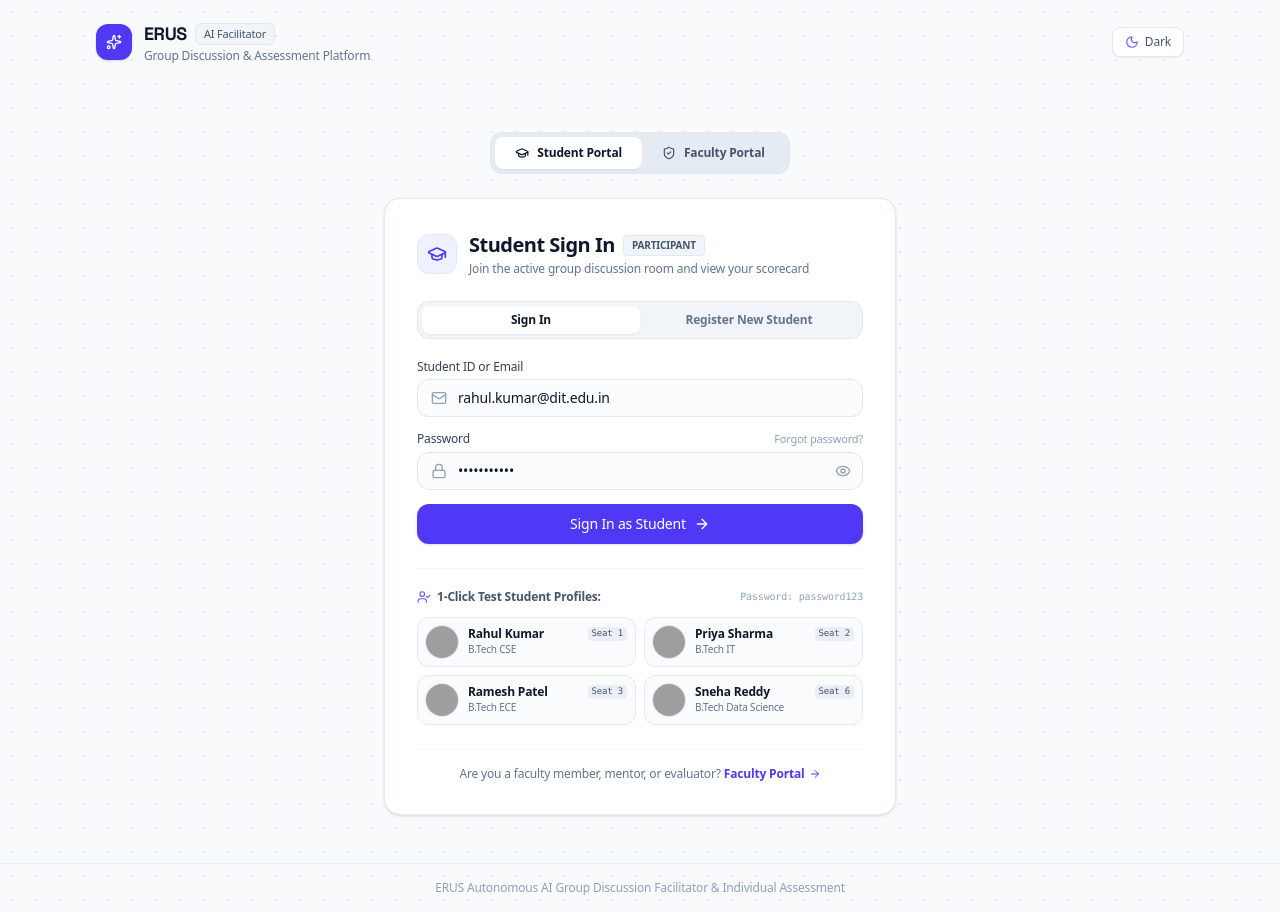
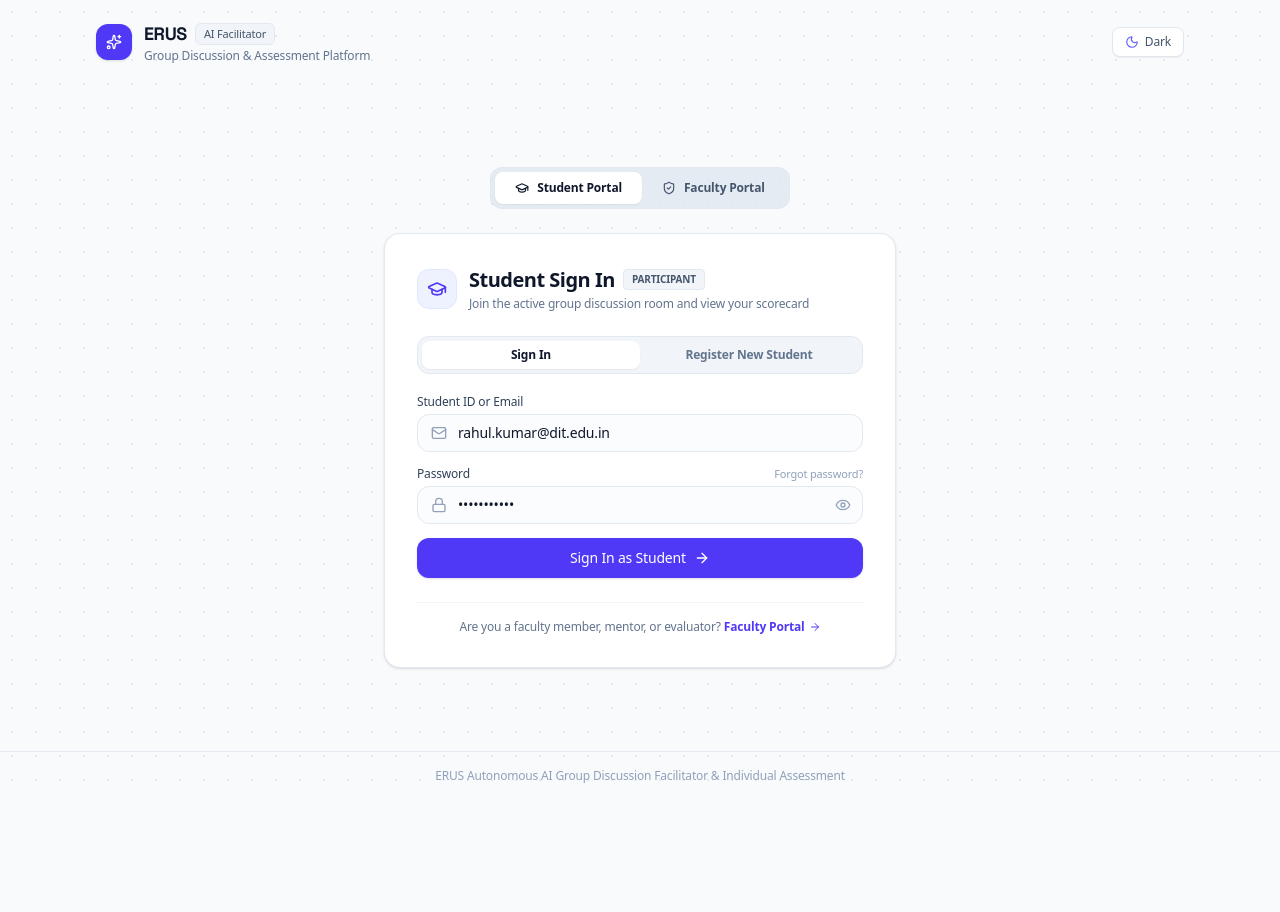
Before and after one commit to AishwaryaKokatnoor/ERUS, a React (Vite) app: page / in a window 1280 px wide. After the commit the page ends 800 px from the top, so only its background shows below. Built offline with nearby package versions, Linux system fonts and the light colour scheme; grey boxes are pictures that could not be loaded.

Commit message:
chore: remove all dummy data, mock credentials, and quick-login presets

```diff
--- a/src/components/Auth/FacultyLogin.tsx
+++ b/src/components/Auth/FacultyLogin.tsx
@@ -7,7 +7,6 @@ import {
   AlertCircle,
   Eye,
   EyeOff,
-  UserCheck,
   UserPlus,
   Building,
   Briefcase,
@@ -15,7 +14,7 @@ import {
   CheckCircle2
 } from 'lucide-react';
 import { FacultyUser } from '../../types/auth';
-import { MOCK_FACULTY, authenticateUser, registerNewUser } from '../../data/mockAuthData';
+import { authenticateUser, registerNewUser } from '../../data/mockAuthData';
 
 interface FacultyLoginProps {
   onLogin: (user: FacultyUser) => void;
@@ -114,14 +113,6 @@ export const FacultyLogin: React.FC<FacultyLoginProps> = ({
     }, 400);
   };
 
-  const handleQuickLogin = (faculty: typeof MOCK_FACULTY[0]) => {
-    setIdentifier(faculty.email);
-    setDepartment(faculty.department);
-    setPassword(faculty.password);
-    setError(null);
-    const { password: _, ...user } = faculty;
-    onLogin(user);
-  };
 
   return (
     <div className="w-full max-w-lg mx-auto bg-white dark:bg-slate-900 border border-slate-200/90 dark:border-slate-800 p-6 sm:p-8 rounded-2xl shadow-sm dark:shadow-xl transition-all">
@@ -282,40 +273,7 @@ export const FacultyLogin: React.FC<FacultyLoginProps> = ({
             </button>
           </form>
 
-          {/* 1-Click Quick Demo Presets */}
-          <div className="mt-6 pt-5 border-t border-slate-100 dark:border-slate-800">
-            <div className="flex items-center justify-between mb-3">
-              <span className="text-xs font-semibold text-slate-600 dark:text-slate-400 flex items-center gap-1.5">
-                <UserCheck className="w-3.5 h-3.5 text-teal-500" />
-                <span>1-Click Test Faculty Profiles:</span>
-              </span>
-              <span className="text-[10px] text-slate-400 font-mono">Password: faculty123</span>
-            </div>
-            <div className="grid grid-cols-1 sm:grid-cols-2 gap-2">
-              {MOCK_FACULTY.map((faculty) => (
-                <button
-                  key={faculty.id}
-                  type="button"
-                  onClick={() => handleQuickLogin(faculty)}
-                  className="flex items-center gap-2.5 p-2.5 rounded-xl border border-slate-200/80 dark:border-slate-800 bg-slate-50/70 dark:bg-slate-950/60 hover:border-teal-400 dark:hover:border-teal-600 hover:bg-teal-50/30 dark:hover:bg-teal-950/30 text-left transition-all group cursor-pointer"
-                >
-                  <img
-                    src={faculty.avatar}
-                    alt={faculty.name}
-                    className="w-9 h-9 rounded-full object-cover ring-1 ring-slate-200 dark:ring-slate-700 shrink-0"
-                  />
-                  <div className="min-w-0 flex-1">
-                    <p className="text-xs font-semibold text-slate-900 dark:text-slate-100 truncate group-hover:text-teal-600 dark:group-hover:text-teal-400">
-                      {faculty.name}
-                    </p>
-                    <p className="text-[10px] text-slate-500 dark:text-slate-400 truncate">
-                      {faculty.designation}
-                    </p>
-                  </div>
-                </button>
-              ))}
-            </div>
-          </div>
+
         </>
       ) : (
         /* 2. FACULTY REGISTRATION FORM */
--- a/src/components/Auth/StudentLogin.tsx
+++ b/src/components/Auth/StudentLogin.tsx
@@ -7,7 +7,6 @@ import {
   AlertCircle,
   Eye,
   EyeOff,
-  UserCheck,
   UserPlus,
   Building,
   BookOpen,
@@ -15,7 +14,7 @@ import {
   CheckCircle2
 } from 'lucide-react';
 import { StudentUser } from '../../types/auth';
-import { MOCK_STUDENTS, authenticateUser, registerNewUser } from '../../data/mockAuthData';
+import { authenticateUser, registerNewUser } from '../../data/mockAuthData';
 
 interface StudentLoginProps {
   onLogin: (user: StudentUser) => void;
@@ -113,13 +112,6 @@ export const StudentLogin: React.FC<StudentLoginProps> = ({
     }, 400);
   };
 
-  const handleQuickLogin = (student: typeof MOCK_STUDENTS[0]) => {
-    setIdentifier(student.email);
-    setPassword(student.password);
-    setError(null);
-    const { password: _, ...user } = student;
-    onLogin(user);
-  };
 
   return (
     <div className="w-full max-w-lg mx-auto bg-white dark:bg-slate-900 border border-slate-200/90 dark:border-slate-800 p-6 sm:p-8 rounded-2xl shadow-sm dark:shadow-xl transition-all">
@@ -263,45 +255,7 @@ export const StudentLogin: React.FC<StudentLoginProps> = ({
             </button>
           </form>
 
-          {/* 1-Click Quick Demo Presets */}
-          <div className="mt-6 pt-5 border-t border-slate-100 dark:border-slate-800">
-            <div className="flex items-center justify-between mb-3">
-              <span className="text-xs font-semibold text-slate-600 dark:text-slate-400 flex items-center gap-1.5">
-                <UserCheck className="w-3.5 h-3.5 text-indigo-500" />
-                <span>1-Click Test Student Profiles:</span>
-              </span>
-              <span className="text-[10px] text-slate-400 font-mono">Password: password123</span>
-            </div>
-            <div className="grid grid-cols-1 sm:grid-cols-2 gap-2">
-              {MOCK_STUDENTS.map((student) => (
-                <button
-                  key={student.id}
-                  type="button"
-                  onClick={() => handleQuickLogin(student)}
-                  className="flex items-center gap-2.5 p-2 rounded-xl border border-slate-200/80 dark:border-slate-800 bg-slate-50/70 dark:bg-slate-950/60 hover:border-indigo-400 dark:hover:border-indigo-600 hover:bg-indigo-50/30 dark:hover:bg-indigo-950/30 text-left transition-all group cursor-pointer"
-                >
-                  <img
-                    src={student.avatar}
-                    alt={student.name}
-                    className="w-8 h-8 rounded-full object-cover ring-1 ring-slate-200 dark:ring-slate-700 shrink-0"
-                  />
-                  <div className="min-w-0 flex-1">
-                    <div className="flex items-center justify-between">
-                      <p className="text-xs font-semibold text-slate-900 dark:text-slate-100 truncate group-hover:text-indigo-600 dark:group-hover:text-indigo-400">
-                        {student.name}
-                      </p>
-                      <span className="text-[9px] font-mono px-1 rounded bg-slate-200/60 dark:bg-slate-800 text-slate-600 dark:text-slate-300">
-                        Seat {student.seatNumber}
-                      </span>
-                    </div>
-                    <p className="text-[10px] text-slate-500 dark:text-slate-400 truncate">
-                      {student.course}
-                    </p>
-                  </div>
-                </button>
-              ))}
-            </div>
-          </div>
+
         </>
       ) : (
         /* 2. REGISTRATION FORM */
--- a/src/data/mockAuthData.ts
+++ b/src/data/mockAuthData.ts
@@ -5,87 +5,9 @@ export interface UserCredential {
   user: AuthUser;
 }
 
-export const MOCK_STUDENTS: (StudentUser & { password: string })[] = [
-  {
-    id: 's1',
-    name: 'Rahul Kumar',
-    email: 'rahul.kumar@dit.edu.in',
-    role: 'student',
-    studentId: 'STU-2022-041',
-    college: 'Delhi Institute of Technology',
-    course: 'B.Tech CSE',
-    batch: '2022-2026',
-    seatNumber: 1,
-    avatar: 'https://images.unsplash.com/photo-1539571696357-5a69c17a67c6?auto=format&fit=crop&w=256&q=80',
-    password: 'password123',
-  },
-  {
-    id: 's2',
-    name: 'Priya Sharma',
-    email: 'priya.sharma@sxec.edu.in',
-    role: 'student',
-    studentId: 'STU-2022-089',
-    college: 'St. Xavier Engineering College',
-    course: 'B.Tech IT',
-    batch: '2022-2026',
-    seatNumber: 2,
-    avatar: 'https://images.unsplash.com/photo-1494790108377-be9c29b29330?auto=format&fit=crop&w=256&q=80',
-    password: 'password123',
-  },
-  {
-    id: 's3',
-    name: 'Ramesh Patel',
-    email: 'ramesh.patel@nit.edu.in',
-    role: 'student',
-    studentId: 'STU-2022-112',
-    college: 'National Institute of Tech',
-    course: 'B.Tech ECE',
-    batch: '2022-2026',
-    seatNumber: 3,
-    avatar: 'https://images.unsplash.com/photo-1507003211169-0a1dd7228f2d?auto=format&fit=crop&w=256&q=80',
-    password: 'password123',
-  },
-  {
-    id: 's6',
-    name: 'Sneha Reddy',
-    email: 'sneha.reddy@srm.edu.in',
-    role: 'student',
-    studentId: 'STU-2022-178',
-    college: 'SRM Institute Chennai',
-    course: 'B.Tech Data Science',
-    batch: '2022-2026',
-    seatNumber: 6,
-    avatar: 'https://images.unsplash.com/photo-1534528741775-53994a69daeb?auto=format&fit=crop&w=256&q=80',
-    password: 'password123',
-  },
-];
-
-export const MOCK_FACULTY: (FacultyUser & { password: string })[] = [
-  {
-    id: 'fac-1',
-    name: 'Dr. Sunita Rao',
-    email: 'sunita.rao@dit.edu.in',
-    role: 'faculty',
-    facultyId: 'FAC-CSE-102',
-    college: 'Delhi Institute of Technology',
-    department: 'Department of Computer Science & Engineering',
-    designation: 'Professor & Head of Department',
-    avatar: 'https://images.unsplash.com/photo-1573496359142-b8d87734a5a2?auto=format&fit=crop&w=256&q=80',
-    password: 'faculty123',
-  },
-  {
-    id: 'fac-2',
-    name: 'Prof. Rajesh Verma',
-    email: 'rajesh.verma@dit.edu.in',
-    role: 'faculty',
-    facultyId: 'FAC-MGT-205',
-    college: 'Delhi Institute of Technology',
-    department: 'School of Management & Humanities',
-    designation: 'Dean of Academic Affairs',
-    avatar: 'https://images.unsplash.com/photo-1560250097-0b93528c311a?auto=format&fit=crop&w=256&q=80',
-    password: 'faculty123',
-  },
-];
+// Clean initialization: No dummy or mock accounts
+export const MOCK_STUDENTS: (StudentUser & { password: string })[] = [];
+export const MOCK_FACULTY: (FacultyUser & { password: string })[] = [];
 
 const REGISTERED_USERS_KEY = 'erus_registered_users_db';
 
@@ -118,7 +40,7 @@ export function authenticateUser(
 ): AuthUser | null {
   const cleanId = identifier.trim().toLowerCase();
 
-  // 1. First check newly registered accounts in localStorage
+  // Authenticate against registered users in persistent storage
   const registeredUsers = getRegisteredUsers();
   const registeredMatch = registeredUsers.find(
     (u) =>
@@ -126,7 +48,7 @@ export function authenticateUser(
       (u.email.toLowerCase() === cleanId ||
        ('studentId' in u && u.studentId?.toLowerCase() === cleanId) ||
        ('facultyId' in u && u.facultyId?.toLowerCase() === cleanId) ||
-       u.name.toLowerCase().includes(cleanId)) &&
+       u.name.toLowerCase() === cleanId) &&
       (!password || u.password === password)
   );
 
@@ -135,32 +57,5 @@ export function authenticateUser(
     return user as AuthUser;
   }
 
-  // 2. Fall back to mock users
-  if (role === 'student') {
-    const found = MOCK_STUDENTS.find(
-      (s) =>
-        (s.email.toLowerCase() === cleanId ||
-         s.studentId.toLowerCase() === cleanId ||
-         s.name.toLowerCase().includes(cleanId)) &&
-        (!password || s.password === password)
-    );
-    if (found) {
-      const { password: _, ...user } = found;
-      return user;
-    }
-  } else {
-    const found = MOCK_FACULTY.find(
-      (f) =>
-        (f.email.toLowerCase() === cleanId ||
-         f.facultyId.toLowerCase() === cleanId ||
-         f.name.toLowerCase().includes(cleanId)) &&
-        (!password || f.password === password)
-    );
-    if (found) {
-      const { password: _, ...user } = found;
-      return user;
-    }
-  }
-
   return null;
 }
--- a/src/data/mockGDData.ts
+++ b/src/data/mockGDData.ts
@@ -30,6 +30,7 @@ export function generateSlotParticipants(
       interruptionCount: 0,
       questionsAnswered: 0,
       questionsInitiated: 0,
+      sentiment: 'neutral',
     });
   }
 
@@ -173,23 +174,25 @@ export function computeOverallScore(skills: {
   return Math.min(100, Math.max(0, Math.round(total)));
 }
 
-export function generateStudentReport(
-  student: Student,
-  topic: string,
-  durationMinutes: number = 20,
-  baseReport?: StudentAssessmentReport
+export function createDefaultAssessmentReport(
+  student?: Partial<Student>,
+  topic: string = 'Group Discussion',
+  durationMinutes: number = 20
 ): StudentAssessmentReport {
-  const base = baseReport || SAMPLE_REPORT_RAHUL;
-  const turns = student.speakingTurns || 4;
-  const durationSec = student.speakingDurationSeconds || 180;
+  const name = student?.name || 'Participant';
+  const turns = student?.speakingTurns ?? 0;
+  const durationSec = student?.speakingDurationSeconds ?? 0;
+  const interruptions = student?.interruptionCount ?? 0;
+  const questionsAnswered = student?.questionsAnswered ?? 0;
+  const questionsInitiated = student?.questionsInitiated ?? 0;
 
-  const english = Math.min(20, Math.max(14, Math.round(16 + (turns % 3))));
-  const fluency = Math.min(20, Math.max(13, Math.round(15 + ((durationSec / 45) % 4))));
-  const clarity = Math.min(15, Math.max(10, Math.round(12 + ((student.questionsAnswered || 2) % 3))));
-  const confidence = Math.min(15, Math.max(11, Math.round(13 + ((student.questionsInitiated || 1) % 3))));
-  const content = Math.min(15, Math.max(10, Math.round(12 + ((turns * 2) % 3))));
-  const collaboration = Math.min(10, Math.max(7, Math.round(8 - (student.interruptionCount || 0))));
-  const leadership = Math.min(5, Math.max(3, Math.round(4 + ((student.questionsInitiated || 0) > 0 ? 1 : 0))));
+  const english = turns > 0 ? Math.min(20, Math.max(12, Math.round(15 + (turns % 4)))) : 15;
+  const fluency = durationSec > 0 ? Math.min(20, Math.max(12, Math.round(14 + Math.min(6, durationSec / 60)))) : 15;
+  const clarity = turns > 0 ? Math.min(15, Math.max(9, Math.round(11 + (questionsAnswered % 3)))) : 11;
+  const confidence = turns > 0 ? Math.min(15, Math.max(10, Math.round(12 + (questionsInitiated % 3)))) : 12;
+  const content = turns > 0 ? Math.min(15, Math.max(9, Math.round(11 + ((turns * 2) % 4)))) : 11;
+  const collaboration = Math.min(10, Math.max(6, Math.round(8 - interruptions)));
+  const leadership = Math.min(5, Math.max(2, Math.round(3 + (questionsInitiated > 0 ? 1 : 0))));
 
   const overall = computeOverallScore({
     english,
@@ -202,128 +205,115 @@ export function generateStudentReport(
   });
 
   return {
-    ...base,
-    id: `rep-${student.id}-${Date.now()}`,
+    id: `rep-${student?.id || 'gen'}-${Date.now()}`,
     sessionId: 'session-001',
-    studentId: student.id,
-    studentName: student.name,
-    college: student.college || 'Engineering Institute',
+    studentId: student?.id || 'stu-1',
+    studentName: name,
+    college: student?.college || 'Academic Institution',
     topic,
     durationMinutes,
     speakingTimeFormatted: `${Math.floor(durationSec / 60)} min ${durationSec % 60} sec`,
     speakingTimeSeconds: durationSec,
     speakingTurns: turns,
-    interruptions: student.interruptionCount || 0,
-    questionsAnswered: student.questionsAnswered || 3,
-    questionsInitiated: student.questionsInitiated || 1,
+    interruptions,
+    questionsAnswered,
+    questionsInitiated,
     skills: {
-      english: { ...base.skills.english, score: english },
-      fluency: { ...base.skills.fluency, score: fluency },
-      clarity: { ...base.skills.clarity, score: clarity },
-      confidence: { ...base.skills.confidence, score: confidence },
-      contentQuality: { ...base.skills.contentQuality, score: content },
-      collaboration: { ...base.skills.collaboration, score: collaboration },
-      leadership: { ...base.skills.leadership, score: leadership },
+      english: {
+        parameter: 'Speaking in English',
+        weightagePercent: 20,
+        score: english,
+        maxScore: 20,
+        subPoints: ['Grammar usage', 'Vocabulary choice', 'Sentence structure', 'Clarity of articulation'],
+        feedback: turns > 0 ? 'Clear vocabulary and grammatically sound sentence construction.' : 'No active speech recorded yet.',
+      },
+      fluency: {
+        parameter: 'Fluency',
+        weightagePercent: 20,
+        score: fluency,
+        maxScore: 20,
+        subPoints: ['Continuous speaking', 'Pacing and flow', 'Controlled pauses', 'Natural rhythm'],
+        feedback: turns > 0 ? 'Consistent cadence with appropriate breathing intervals.' : 'No active speech recorded yet.',
+      },
+      clarity: {
+        parameter: 'Communication Clarity',
+        weightagePercent: 15,
+        score: clarity,
+        maxScore: 15,
+        subPoints: ['Core point expression', 'Logical progression', 'Intelligibility'],
+        feedback: turns > 0 ? 'Arguments presented in structured order.' : 'Pending participation data.',
+      },
+      confidence: {
+        parameter: 'Confidence',
+        weightagePercent: 15,
+        score: confidence,
+        maxScore: 15,
+        subPoints: ['Tone assertiveness', 'Poise under questioning', 'Initiative'],
+        feedback: turns > 0 ? 'Engaged peer questions with steady conviction.' : 'Pending participation data.',
+      },
+      contentQuality: {
+        parameter: 'Content Quality',
+        weightagePercent: 15,
+        score: content,
+        maxScore: 15,
+        subPoints: ['Subject relevance', 'Supporting points', 'Fact coherence'],
+        feedback: turns > 0 ? 'Addressed the central theme with relevant examples.' : 'Pending participation data.',
+      },
+      collaboration: {
+        parameter: 'Collaboration',
+        weightagePercent: 10,
+        score: collaboration,
+        maxScore: 10,
+        subPoints: ['Respectful turn-taking', 'Active listening', 'Peer acknowledgment'],
+        feedback: interruptions === 0 ? 'Maintained room etiquette without unprompted interruptions.' : `Recorded ${interruptions} interruption(s).`,
+      },
+      leadership: {
+        parameter: 'Leadership',
+        weightagePercent: 5,
+        score: leadership,
+        maxScore: 5,
+        subPoints: ['Discussion direction', 'Conflict moderation', 'Summarization'],
+        feedback: questionsInitiated > 0 ? 'Prompted exploratory queries to engage the room.' : 'Contributed to peer discussion.',
+      },
     },
     overallScore: overall,
     grade: calculateGrade(overall),
-    aiSummary: `${student.name} contributed actively to the group discussion on "${topic}", demonstrating constructive dialogue and structured reasoning.`,
+    strengths: turns > 0 ? [
+      'Contributed constructive points aligned with the central topic',
+      'Followed room turn-taking protocol and respectful dialogue',
+      'Exhibited articulate delivery and active listening',
+    ] : ['Ready to begin group discussion participation'],
+    areasForImprovement: [
+      'Expand domain-specific terminology during rebuttals',
+      'Cite verifiable empirical evidence or industry benchmarks',
+      'Practice seamless transitional phrases when introducing new perspectives',
+    ],
+    aiRecommendations: [
+      'Practice framing an opening statement within 60 seconds with 2 supporting pillars',
+      'Incorporate acknowledging phrases before transitioning to counter-arguments',
+      'Consistently track session time to deliver concise, high-impact contributions',
+    ],
+    aiSummary: turns > 0
+      ? `${name} engaged constructively in the discussion on "${topic}", contributing ${Math.floor(durationSec / 60)}m ${durationSec % 60}s of speaking time across ${turns} turn(s).`
+      : `${name} is enrolled in the session for "${topic}". Assessment will update dynamically as participation begins.`,
     generatedAt: new Date().toLocaleDateString('en-US', { month: 'short', day: 'numeric', year: 'numeric' }),
   };
 }
 
-export const SAMPLE_REPORT_RAHUL: StudentAssessmentReport = {
-  id: 'rep-001',
-  sessionId: 'session-001',
-  studentId: 's1',
-  studentName: 'Rahul Kumar',
-  college: 'Delhi Institute of Technology',
-  topic: 'Should Artificial Intelligence replace teachers?',
-  durationMinutes: 20,
-  speakingTimeFormatted: '4 min 30 sec',
-  speakingTimeSeconds: 270,
-  speakingTurns: 6,
-  interruptions: 0,
-  questionsAnswered: 4,
-  questionsInitiated: 2,
-  skills: {
-    english: {
-      parameter: 'Speaking in English',
-      weightagePercent: 20,
-      score: 17,
-      maxScore: 20,
-      subPoints: ['Use of English', 'Sentence formation', 'Grammar usage', 'Vocabulary'],
-      feedback: 'Fluent and structured syntax with articulate choice of technical descriptors.',
-    },
-    fluency: {
-      parameter: 'Fluency',
-      weightagePercent: 20,
-      score: 16,
-      maxScore: 20,
-      subPoints: ['Continuous speaking', 'Reduced hesitation', 'Reduced fillers', 'Natural flow'],
-      feedback: 'Maintained steady pacing with minimal vocal pauses throughout opening and rebuttals.',
-    },
-    clarity: {
-      parameter: 'Communication Clarity',
-      weightagePercent: 15,
-      score: 12,
-      maxScore: 15,
-      subPoints: ['Clear ideas', 'Proper explanations', 'Understandable speech'],
-      feedback: 'Constructed cohesive arguments connecting AI classroom assistance to teacher burnout relief.',
-    },
-    confidence: {
-      parameter: 'Confidence',
-      weightagePercent: 15,
-      score: 13,
-      maxScore: 15,
-      subPoints: ['Initiating discussion', 'Responding confidently', 'Handling questions'],
-      feedback: 'Successfully initiated the opening premise and answered peer inquiries without hesitation.',
-    },
-    contentQuality: {
-      parameter: 'Content Quality',
-      weightagePercent: 15,
-      score: 12,
-      maxScore: 15,
-      subPoints: ['Relevance', 'Logical reasoning', 'Examples', 'Supporting arguments'],
-      feedback: 'Provided concrete case studies on automated grading algorithms and hybrid mentorship models.',
-    },
-    collaboration: {
-      parameter: 'Collaboration',
-      weightagePercent: 10,
-      score: 8,
-      maxScore: 10,
-      subPoints: ['Respect for others', 'Listening skills', 'Encouraging others', 'Team behavior'],
-      feedback: 'Active listener who acknowledged Priya and Ramesh’s arguments before transitioning.',
-    },
-    leadership: {
-      parameter: 'Leadership',
-      weightagePercent: 5,
-      score: 4,
-      maxScore: 5,
-      subPoints: ['Guiding discussion', 'Summarizing points', 'Conflict management'],
-      feedback: 'Helped steer the room when the topic began drifting towards general robotics.',
-    },
-  },
-  overallScore: 82,
-  grade: 'Very Good',
-  strengths: [
-    'Spoke confidently with steady vocal modulation',
-    'Used relevant, real-world pedagogical examples',
-    'Encouraged quiet peers to share their perspectives',
-  ],
-  areasForImprovement: [
-    'Improve topic-specific vocabulary in academic policy',
-    'Provide stronger data-backed supporting arguments',
-    'Reduce pauses when formulating spontaneous rebuttals',
-  ],
-  aiRecommendations: [
-    'Practice speaking for 2 minutes continuously without conversational fillers',
-    'Giving concrete statistics and comparative examples while expressing opinions',
-    'Learning topic-specific vocabulary to enrich nuanced critical points',
-  ],
-  aiSummary: 'Rahul demonstrated strong communicative presence, initiating the discussion effectively with 4m 30s of high-quality speaking time and exemplary etiquette.',
-  generatedAt: new Date().toLocaleDateString('en-US', { month: 'short', day: 'numeric', year: 'numeric' }),
-};
+export function generateStudentReport(
+  student: Student,
+  topic: string,
+  durationMinutes: number = 20,
+  baseReport?: StudentAssessmentReport
+): StudentAssessmentReport {
+  return createDefaultAssessmentReport(student, topic, durationMinutes);
+}
+
+export const SAMPLE_REPORT_RAHUL: StudentAssessmentReport = createDefaultAssessmentReport(
+  { id: 'sample-1', name: 'Participant' },
+  'Artificial Intelligence in Education',
+  20
+);
 
 export const TOPIC_PRESETS = [
   {
```
Also changed, not shown: src/App.tsx (+9 -2 lines), src/components/AssessmentReport/StudentReportView.tsx (+30 -11 lines), src/components/FacultyDashboard/FacultyDashboardView.tsx (+32 -15 lines).
